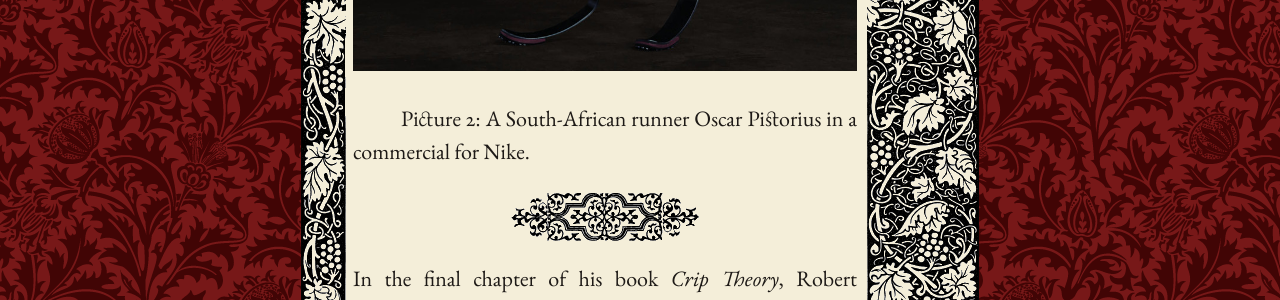
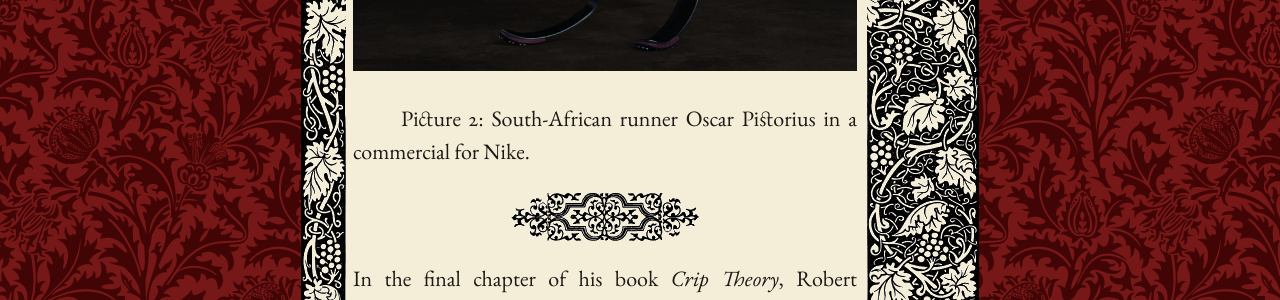
Before and after one commit to mpasovic/majapasovic.org, a Jekyll site: the page built from _posts/2012-07-07-global-bodies.md, in a window 1280 px wide and 900 px high, scrolled down 2956 px. Shown: the part 150-450 px from the top of the window. Built offline with Jekyll 4.4.1, drawn with Linux system fonts in a browser that asks for light colours; nearby versions of some CDN libraries.

```diff
--- a/_posts/2012-07-07-global-bodies.md
+++ b/_posts/2012-07-07-global-bodies.md
@@ -58,7 +58,7 @@ part in this act.
 
 ![oscar\_pistorius.jpg](../img/oscar_pistorius.jpg)
 
-Picture 2: A South-African runner Oscar Pistorius in a commercial for
+Picture 2: South-African runner Oscar Pistorius in a commercial for
 Nike.
 
 *****
```
